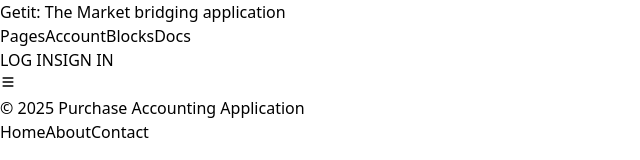
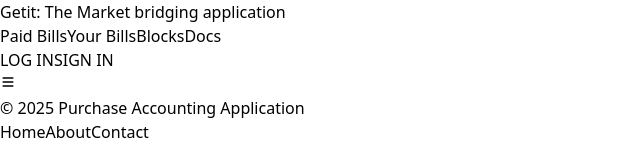
Before and after one commit to skr006/Purchase-Accounting-Application, a React (Vite) app in the folder frontend/: page / in a window 1280 px wide. Shown: the top 160 px of the page, without its empty margins (0-640 px from the left). Built offline with nearby package versions, Linux system fonts and the light colour scheme.

Commit message:
Update Navbar component

```diff
--- a/frontend/src/components/Navbar.jsx
+++ b/frontend/src/components/Navbar.jsx
@@ -29,11 +29,11 @@
 
       {/* Desktop Menu */}
       <div className="hidden md:flex space-x-6 text-sm font-medium text-gray-700">
-        <Link to="/pages" className="hover:text-black">
-          Pages
+        <Link to="/paid" className="hover:text-black">
+          Paid Bills
         </Link>
-        <Link to="/account" className="hover:text-black">
-          Account
+        <Link to="/my" className="hover:text-black">
+          Your Bills
         </Link>
         <Link to="/blocks" className="hover:text-black">
           Blocks
```
